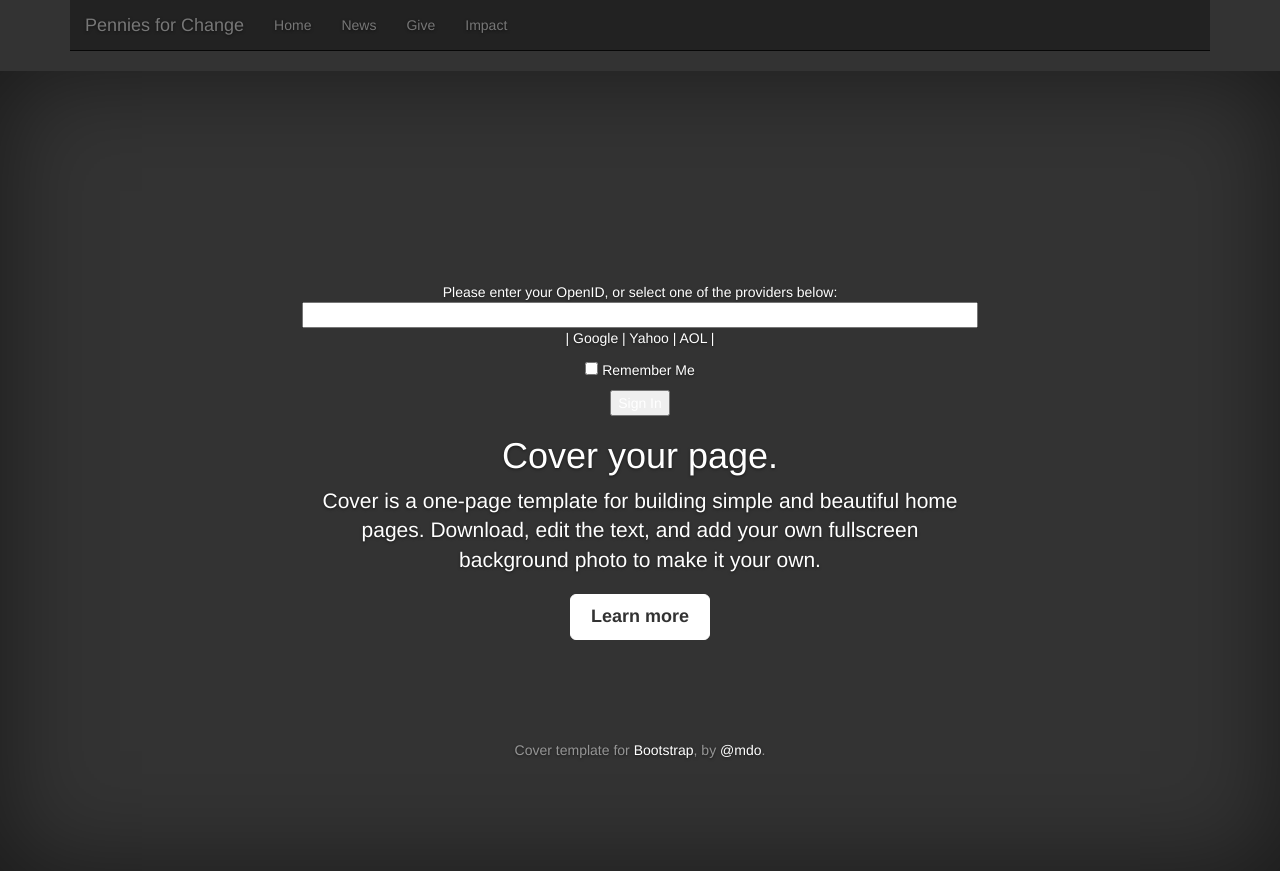
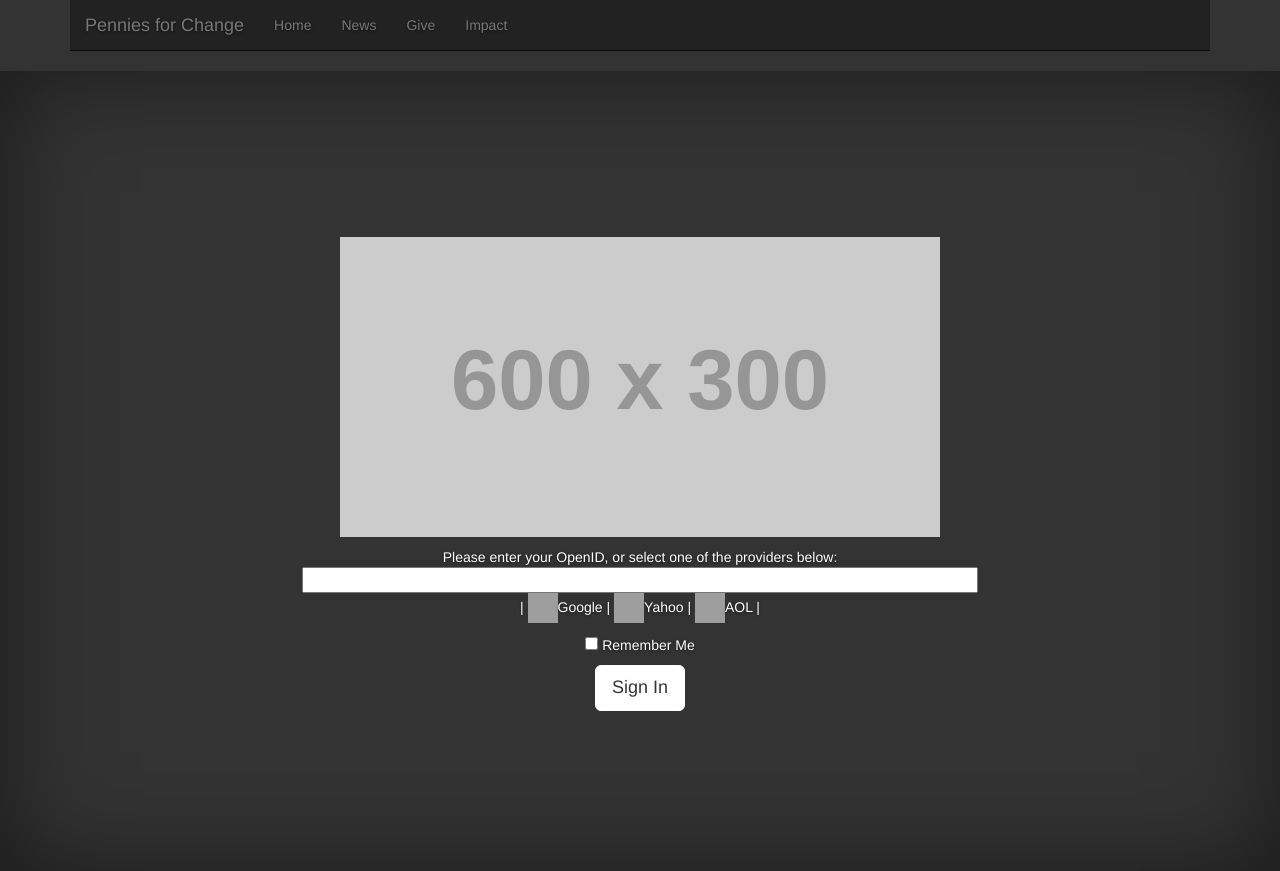
Before and after one commit to DCalliet/Madrid-Givebackathon, a Flask app: page /login in a window 1280 px wide. Run offline with Flask 2, Linux system fonts and the light colour scheme; grey boxes labelled with a size stand in for pictures from a placeholder-image service; some libraries are stand-ins or nearby versions; grey boxes are pictures that could not be loaded.

Commit message:
Fixed logos,added image

```diff
--- a/app/static/css/custom.css
+++ b/app/static/css/custom.css
@@ -1,5 +1,6 @@
 /* Custom CSS for Project One */
 
-body {
-
+.logo {
+	width: 30px;
+	height: 30px;
 }
--- a/app/templates/login.html
+++ b/app/templates/login.html
@@ -12,12 +12,13 @@
           <div class="masthead clearfix">
             <div class="inner">
               <h3 class="masthead-brand"></h3>
-              <nav>
 
-              </nav>
             </div>
           </div>
 
+		  <h1><img src="http://placehold.it/600x300"></h1>
+
+		 <!-- Log In Form -->
 		  <form action="" method="post" name="login">
     {{ form.hidden_tag() }}
     <p>
@@ -27,24 +28,18 @@
           <span style="color: red;">[{{error}}]</span>
         {% endfor %}<br>
         |{% for pr in providers %}
-          <a href="javascript:set_openid('{{ pr.url }}', '{{ pr.name }}');">{{ pr.name }}</a> |
+          <a href="javascript:set_openid('{{ pr.url }}', '{{ pr.name }}' ;"><img class = "logo" src = "{{ pr.image }}">{{ pr.name }}</a> |
         {% endfor %}
     </p>
     <p>{{ form.remember_me }} Remember Me</p>
-    <p><input type="submit" value="Sign In"></p>
+    <p><input class="btn btn-lg btn-default" type="submit" value="Sign In"></p>
 </form>
 
-          <div class="inner cover">
-            <h1 class="cover-heading">Cover your page.</h1>
-            <p class="lead">Cover is a one-page template for building simple and beautiful home pages. Download, edit the text, and add your own fullscreen background photo to make it your own.</p>
-            <p class="lead">
-              <a href="#" class="btn btn-lg btn-default">Learn more</a>
-            </p>
-          </div>
+          <!-- End Log In Form -->
 
           <div class="mastfoot">
             <div class="inner">
-              <p>Cover template for <a href="http://getbootstrap.com">Bootstrap</a>, by <a href="https://twitter.com/mdo">@mdo</a>.</p>
+              <!-- <p>Cover template for <a href="http://getbootstrap.com">Bootstrap</a>, by <a href="https://twitter.com/mdo">@mdo</a>.</p> -->
             </div>
           </div>
 
```
Also changed, not shown: 5 other files.
